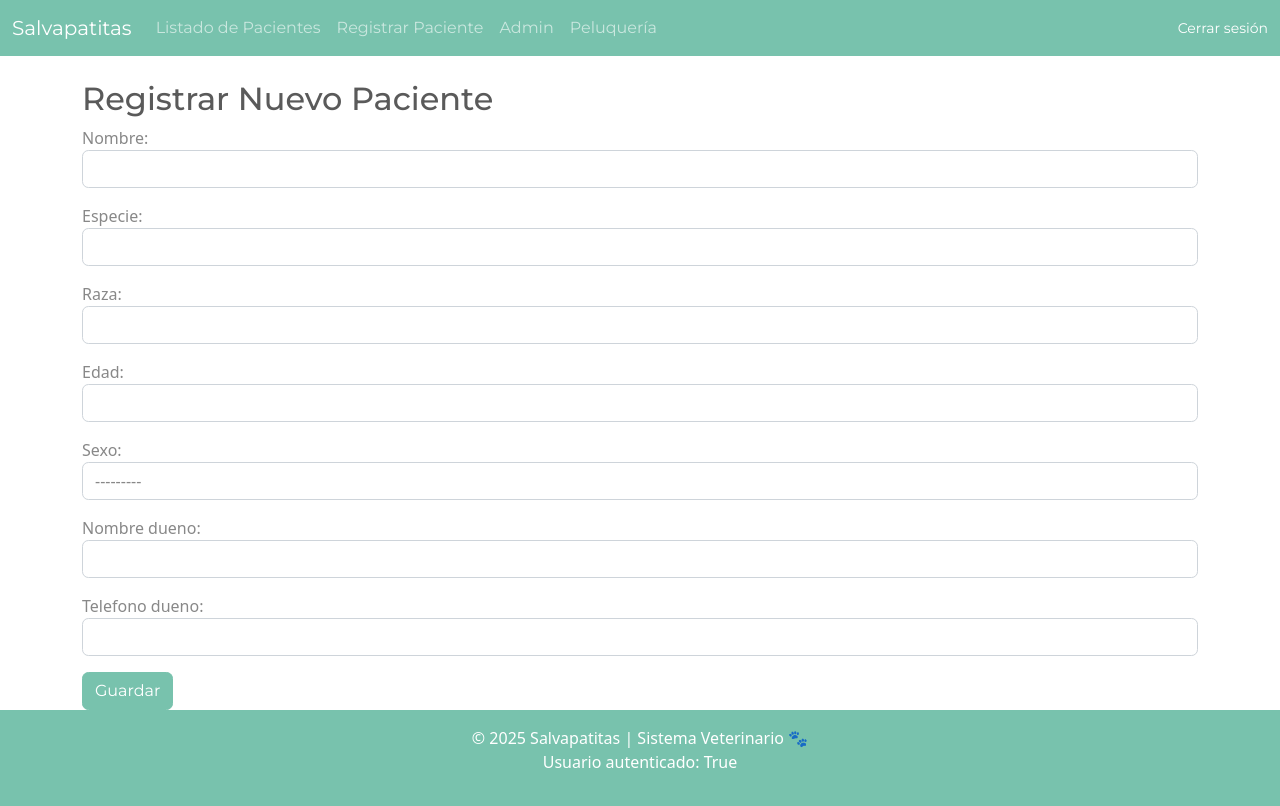
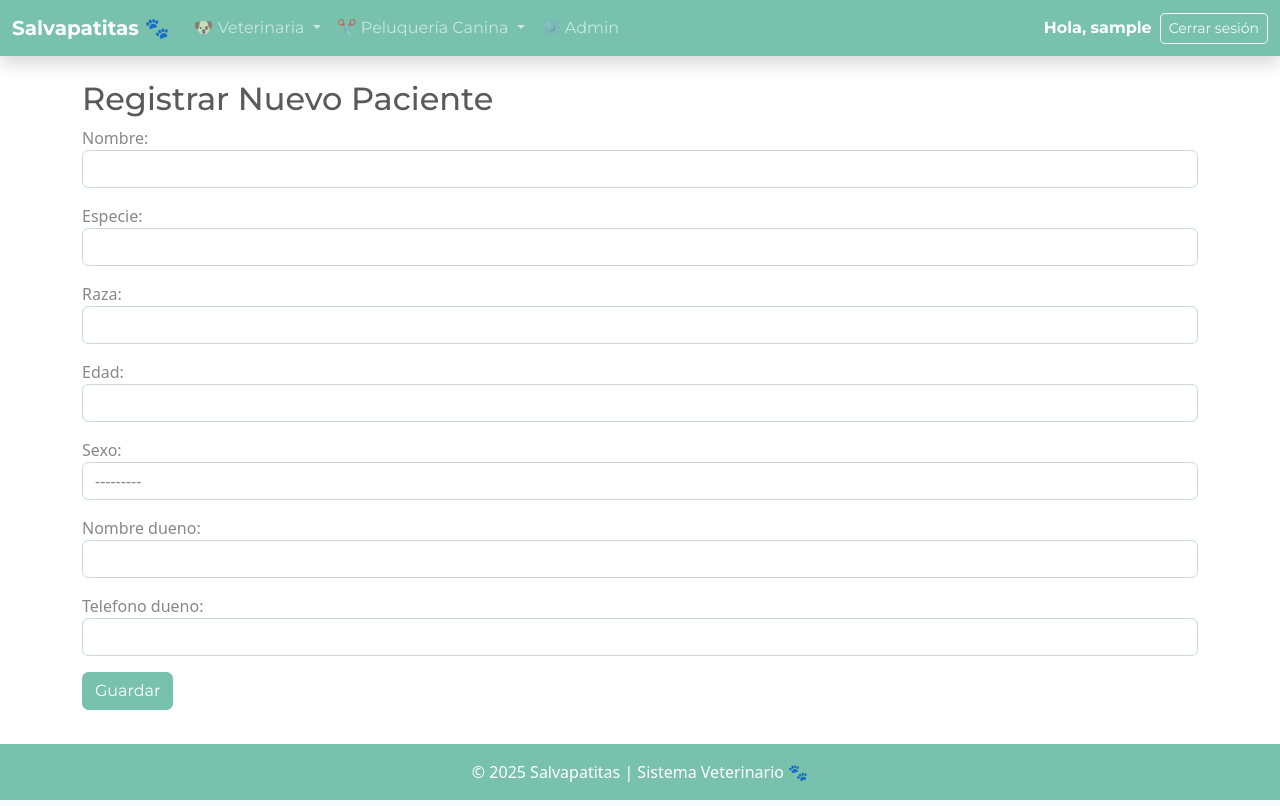
Before and after one commit to cristianrozas-cr/veterinaria_salvapatitas, a Django app: page /registrar/ in a window 1280 px wide. Run offline with Django 5.2, Linux system fonts and the light colour scheme; the visitor is signed in with stand-in values (Sample User, id 1); some libraries are stand-ins or nearby versions.

Commit message:
Se agrega front para el modulo de peluqueria canina

```diff
--- a/core/urls.py
+++ b/core/urls.py
@@ -39,4 +39,7 @@ urlpatterns = [
     path('mascotas/<int:mascota_id>/editar/', views.editar_mascota, name='editar_mascota'),
     path('accounts/login/', CustomLoginView.as_view(), name='login'),
     path('accounts/logout/', auth_views.LogoutView.as_view(next_page='login'), name='logout'),
+    path('peluqueria/', views.peluqueria_home, name='peluqueria_home'),
+    path('peluqueria/registrar/', views.registrar_servicios_peluqueria, name='registrar_servicios_peluqueria'),
+    path('peluqueria/servicios/', views.listar_servicios_peluqueria, name='listar_servicios_peluqueria'),
 ]
--- a/pacientes/forms.py
+++ b/pacientes/forms.py
@@ -1,5 +1,6 @@
 from django import forms
 from .models import Mascota, Consulta, Vacuna
+from .models import ServicioPeluqueria
 
 class MascotaForm(forms.ModelForm):
     class Meta:
@@ -36,3 +37,29 @@ class VacunaForm(forms.ModelForm):
             'tipo_vacuna': forms.TextInput(attrs={'class': 'form-control'}),
             'observaciones': forms.Textarea(attrs={'class': 'form-control', 'rows': 2}),
         }
+
+class ServicioPeluqueriaForm(forms.ModelForm):
+    nombre_mascota = forms.CharField(label="Nombre de la mascota")
+
+    class Meta:
+        model = ServicioPeluqueria
+        fields = ['nombre_mascota', 'fecha_servicio', 'tipo_servicio', 'descripcion', 'precio', 'estado', 'encargado']
+
+    def clean_nombre_mascota(self):
+        nombre = self.cleaned_data['nombre_mascota']
+        try:
+            mascota = Mascota.objects.get(nombre__iexact=nombre.strip())
+        except Mascota.DoesNotExist:
+            raise forms.ValidationError("No se encontró una mascota con ese nombre.")
+        return mascota  # devolvemos la instancia
+
+    def save(self, commit=True):
+        # Sobrescribimos para asignar la mascota encontrada
+        mascota = self.cleaned_data['nombre_mascota']
+        instance = super().save(commit=False)
+        instance.mascota = mascota
+        if commit:
+            instance.save()
+        return instance
+
+ServicioPeluqueriaFormSet = forms.formset_factory(ServicioPeluqueriaForm, extra=3)
--- a/pacientes/templates/base.html
+++ b/pacientes/templates/base.html
@@ -2,7 +2,7 @@
 <html lang="es">
   <head>
     <meta charset="UTF-8" />
-    <meta name="viewport" content="width=device-width, initial-scale=1.0" />
+    <meta name="viewport" content="width=device-width, initial-scale=1" />
     <title>{% block title %}Sistema Veterinaria{% endblock %}</title>
     <link
       rel="stylesheet"
@@ -11,54 +11,97 @@
   </head>
   <body class="d-flex flex-column min-vh-100">
     <!-- Menú de navegación -->
-    <nav class="navbar navbar-expand-lg navbar-dark bg-primary mb-4">
+    <nav class="navbar navbar-expand-lg navbar-dark bg-primary mb-4 shadow">
       <div class="container-fluid">
-        <a class="navbar-brand" href="{% url 'home' %}">Salvapatitas</a>
+        <a class="navbar-brand fw-bold" href="{% url 'home' %}">Salvapatitas 🐾</a>
         <button
           class="navbar-toggler"
           type="button"
           data-bs-toggle="collapse"
-          data-bs-target="#navbarNav"
-          aria-controls="navbarNav"
+          data-bs-target="#navbarNavDropdown"
+          aria-controls="navbarNavDropdown"
           aria-expanded="false"
           aria-label="Toggle navigation"
         >
           <span class="navbar-toggler-icon"></span>
         </button>
-        <div class="collapse navbar-collapse" id="navbarNav">
+
+        <div class="collapse navbar-collapse" id="navbarNavDropdown">
           <ul class="navbar-nav me-auto mb-2 mb-lg-0">
-            <li class="nav-item">
-              <a class="nav-link" href="{% url 'listar_mascotas' %}">
-                Listado de Pacientes
-              </a>
-            </li>
-            <li class="nav-item">
-              <a class="nav-link" href="{% url 'registrar_mascota' %}">
-                Registrar Paciente
-              </a>
-            </li>
-            <li class="nav-item">
-              <a class="nav-link" href="/admin/">Admin</a>
-            </li>
-            <li class="nav-item">
-              <a class="nav-link" href="/">Peluquería</a>
-            </li>
-          </ul>
+  {% if user.is_authenticated %}
+    <!-- Veterinaria Dropdown -->
+    <li class="nav-item dropdown">
+      <a
+        class="nav-link dropdown-toggle"
+        href="#"
+        id="veterinariaDropdown"
+        role="button"
+        data-bs-toggle="dropdown"
+        aria-expanded="false"
+      >
+        🐶 Veterinaria
+      </a>
+      <ul class="dropdown-menu" aria-labelledby="veterinariaDropdown">
+        <li><a class="dropdown-item" href="{% url 'listar_mascotas' %}">Listado de Pacientes</a></li>
+        <li><a class="dropdown-item" href="{% url 'registrar_mascota' %}">Registrar Paciente</a></li>
+        <li><hr class="dropdown-divider" /></li>
+        <li><a class="dropdown-item" href="{% url 'home' %}">Inicio Veterinaria</a></li>
+      </ul>
+    </li>
 
-          <!-- Sección de autenticación al lado derecho -->
-          <ul class="navbar-nav ms-auto">
+    <!-- Peluquería Dropdown -->
+    <li class="nav-item dropdown">
+      <a
+        class="nav-link dropdown-toggle"
+        href="#"
+        id="peluqueriaDropdown"
+        role="button"
+        data-bs-toggle="dropdown"
+        aria-expanded="false"
+      >
+        ✂️ Peluquería Canina
+      </a>
+      <ul class="dropdown-menu" aria-labelledby="peluqueriaDropdown">
+        <li><a class="dropdown-item" href="{% url 'peluqueria_home' %}">Inicio Peluquería</a></li>
+        <li><a class="dropdown-item" href="{% url 'registrar_servicios_peluqueria' %}">Registrar Servicios</a></li>
+        <li><a class="dropdown-item" href="{% url 'listar_servicios_peluqueria' %}">Ver Servicios</a></li>
+      </ul>
+    </li>
+
+    <!-- Admin -->
+    <li class="nav-item">
+      <a class="nav-link" href="/admin/">⚙️ Admin</a>
+    </li>
+  {% endif %}
+</ul>
+
+          <!-- Usuario -->
+          <ul class="navbar-nav ms-auto align-items-center">
             {% if user.is_authenticated %}
+              <li class="nav-item me-2 text-white fw-semibold">
+                Hola, {{ user.username }}
+              </li>
               <li class="nav-item">
                 <form method="post" action="{% url 'logout' %}" style="display:inline;">
                   {% csrf_token %}
-                  <button type="submit" class="btn btn-danger btn-sm ms-2" style="padding:0; border:none; background:none;">
+                  <button
+                    type="submit"
+                    class="btn btn-outline-light btn-sm"
+                    style="white-space: nowrap;"
+                  >
                     Cerrar sesión
                   </button>
                 </form>
               </li>
             {% else %}
               <li class="nav-item">
-                <a class="nav-link btn-outline-light" href="{% url 'login' %}">Iniciar sesión</a>
+                <a
+                  href="{% url 'login' %}"
+                  class="btn btn-outline-light btn-sm"
+                  style="white-space: nowrap;"
+                >
+                  Iniciar sesión
+                </a>
               </li>
             {% endif %}
           </ul>
@@ -105,18 +148,16 @@
 
     <script src="https://cdn.jsdelivr.net/npm/bootstrap@5.3.0/dist/js/bootstrap.bundle.min.js"></script>
     <script>
-      // Inicializa los toasts automáticamente
       document.addEventListener('DOMContentLoaded', function () {
-        var toastElList = [].slice.call(document.querySelectorAll('.toast'))
+        var toastElList = [].slice.call(document.querySelectorAll('.toast'));
         toastElList.map(function (toastEl) {
-          return new bootstrap.Toast(toastEl).show()
-        })
+          return new bootstrap.Toast(toastEl).show();
+        });
       });
     </script>
 
     <footer class="bg-primary text-white text-center py-3 mt-auto">
       © 2025 Salvapatitas | Sistema Veterinario 🐾
-      <p>Usuario autenticado: {{ user.is_authenticated }}</p>
     </footer>
   </body>
 </html>
--- a/pacientes/templates/seleccion_area.html
+++ b/pacientes/templates/seleccion_area.html
@@ -13,8 +13,8 @@
     🐾 Área Veterinaria
   </a>
 
-    <!-- Botón para Peluquería (por ahora ruta vacía o placeholder) -->
-    <a href="#" class="btn btn-success btn-lg disabled">
+  <!-- Botón para Peluquería -->
+  <a href="{% url 'peluqueria_home' %}" class="btn btn-success btn-lg">
     ✂️ Área Peluquería Canina
   </a>
 </div>
--- a/pacientes/views.py
+++ b/pacientes/views.py
@@ -5,6 +5,9 @@ from django.contrib import messages
 from django.db.models import Q
 from django.contrib.auth.decorators import login_required
 from django.contrib.auth.views import LoginView
+from .forms import ServicioPeluqueriaForm
+from .models import ServicioPeluqueria
+from django.forms import formset_factory
 
 # Create your views here.
 
@@ -193,3 +196,28 @@ class CustomLoginView(LoginView):
     def form_invalid(self, form):
         messages.error(self.request, 'Usuario o contraseña incorrectos. Intenta de nuevo.')
         return super().form_invalid(form)
+
+# Servicio de Peluquería
+def peluqueria_home(request):
+    return render(request, 'peluqueria/home.html')
+
+
+
+def registrar_servicios_peluqueria(request):
+    ServicioFormSet = formset_factory(ServicioPeluqueriaForm, extra=1)  # un formulario visible por defecto
+    if request.method == 'POST':
+        formset = ServicioFormSet(request.POST)
+        if formset.is_valid():
+            for form in formset:
+                if form.cleaned_data:  # evita guardar formularios vacíos
+                    form.save()
+            messages.success(request, "¡Servicios registrados correctamente!")
+            return redirect('peluqueria_home')
+    else:
+        formset = ServicioFormSet()
+
+    return render(request, 'peluqueria/registrar_servicios.html', {'formset': formset})
+
+def listar_servicios_peluqueria(request):
+    servicios = ServicioPeluqueria.objects.select_related('mascota').all().order_by('-fecha_servicio')
+    return render(request, 'peluqueria/listar_servicios.html', {'servicios': servicios})
```
Also changed, not shown: pacientes/templates/peluqueria/home.html (added, +27 -0 lines), pacientes/templates/peluqueria/listar_servicios.html (added, +38 -0 lines), pacientes/templates/peluqueria/registrar_servicios.html (added, +48 -0 lines). Lines whose indentation alone changed are shown as unchanged.
